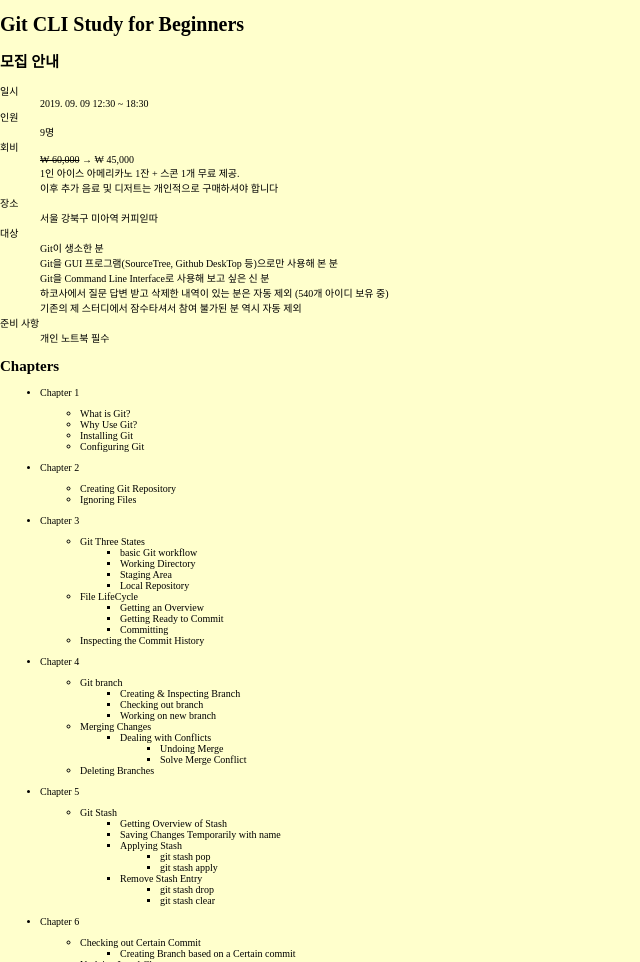
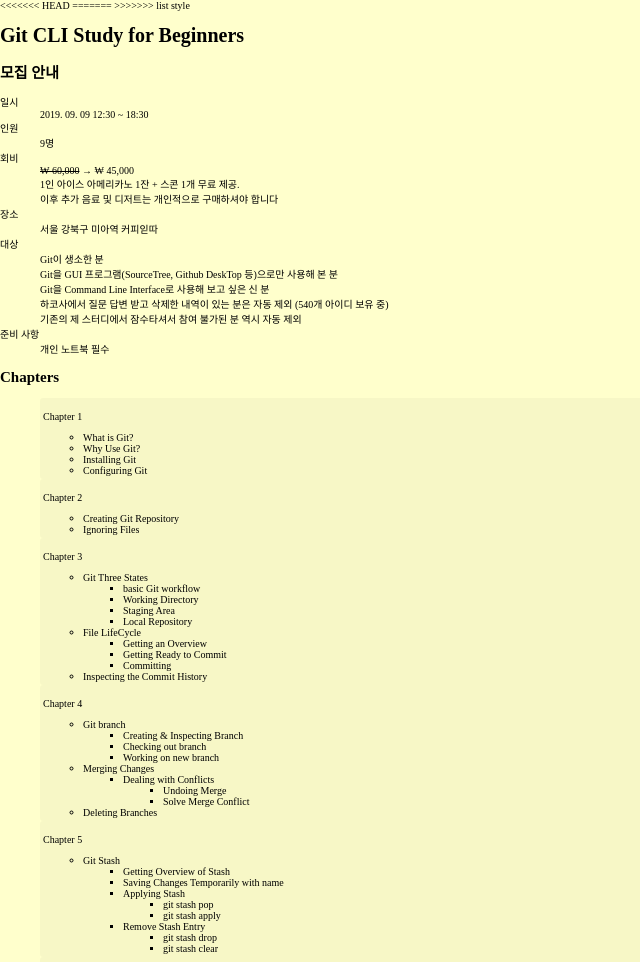
Before and after one commit to mulder21c-git-lecture/Arrival, a website: page source/html/index.html in a window 1280 px wide. Shown: the top 962 px of the page, without its empty margins (0-640 px from the left). Drawn offline with Linux system fonts and the light colour scheme.

Commit message:
list style

```diff
--- a/source/css/index.css
+++ b/source/css/index.css
@@ -7,3 +7,10 @@ body{
   margin: 0;
   background: #ffc;
 }
+
+.list > li{
+  list-style: none;
+  background-color: rgba(0, 0, 0, 0.03);
+  border-radius: 3px;
+  padding: 3px;
+}
--- a/source/html/index.html
+++ b/source/html/index.html
@@ -2,8 +2,13 @@
 <html lang="ko-KR">
 <head>
   <meta charset="UTF-8">
+<<<<<<< HEAD
   <title>Git Study Second</title>
   <link rel="stylesheet" href="/css/index.css">
+=======
+  <title>Git Study</title>
+  <link rel="stylesheet" href="../css/index.css">
+>>>>>>> list style
 </head>
 <body>
   <div class="content-container">
@@ -47,7 +52,7 @@
 
     <section>
       <h2>Chapters</h2>
-      <ul>
+      <ul class="list">
         <li>
           <p>Chapter 1</p>
           <ul>
```
Also changed, not shown: 1 other file.
